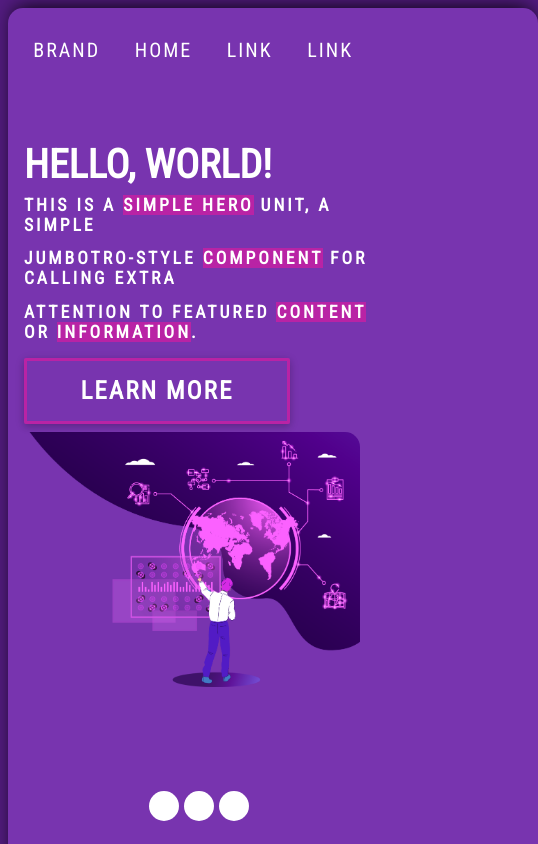
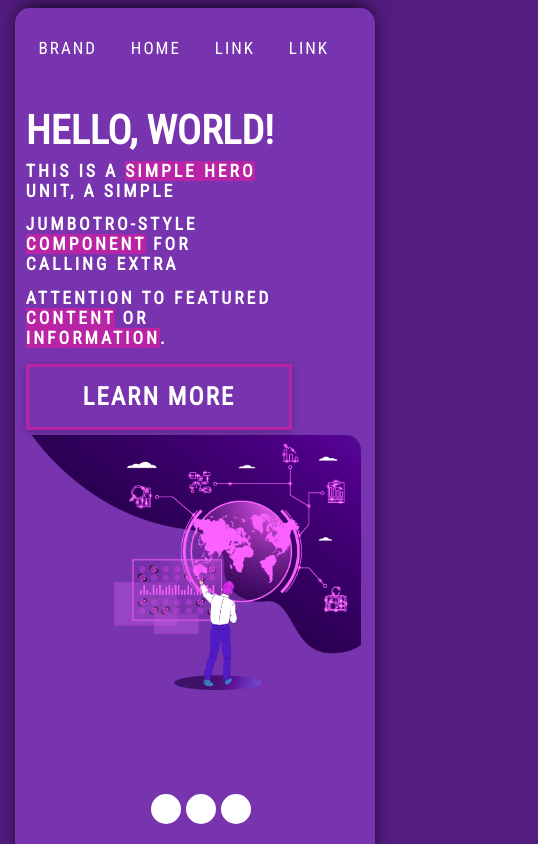
Before and after one commit to xNickolas/landing-page-template-2, a plain HTML site: page index.html in a window 390 px wide. Shown: the top 844 px of the page, 538 px wide, since content can reach past the window. Drawn offline with nearby package versions, Linux system fonts and the light colour scheme.

Commit message:
small fix

```diff
--- a/assets/css/style.css
+++ b/assets/css/style.css
@@ -269,7 +269,7 @@ article p{
   }
 
   nav {
-    font-size: 20px;
+    font-size: 17px;
     margin-top: 30px;
     margin-left: 1%;
   }
@@ -305,12 +305,12 @@ article p{
 
   #container {
     height: 950px;
-    width: 530px;
+    width: 360px;
   }
 
   #container2 {
     height: 1330px;
-    width: 530px;
+    width: 360px;
   }
 
   .content_1 {
```
